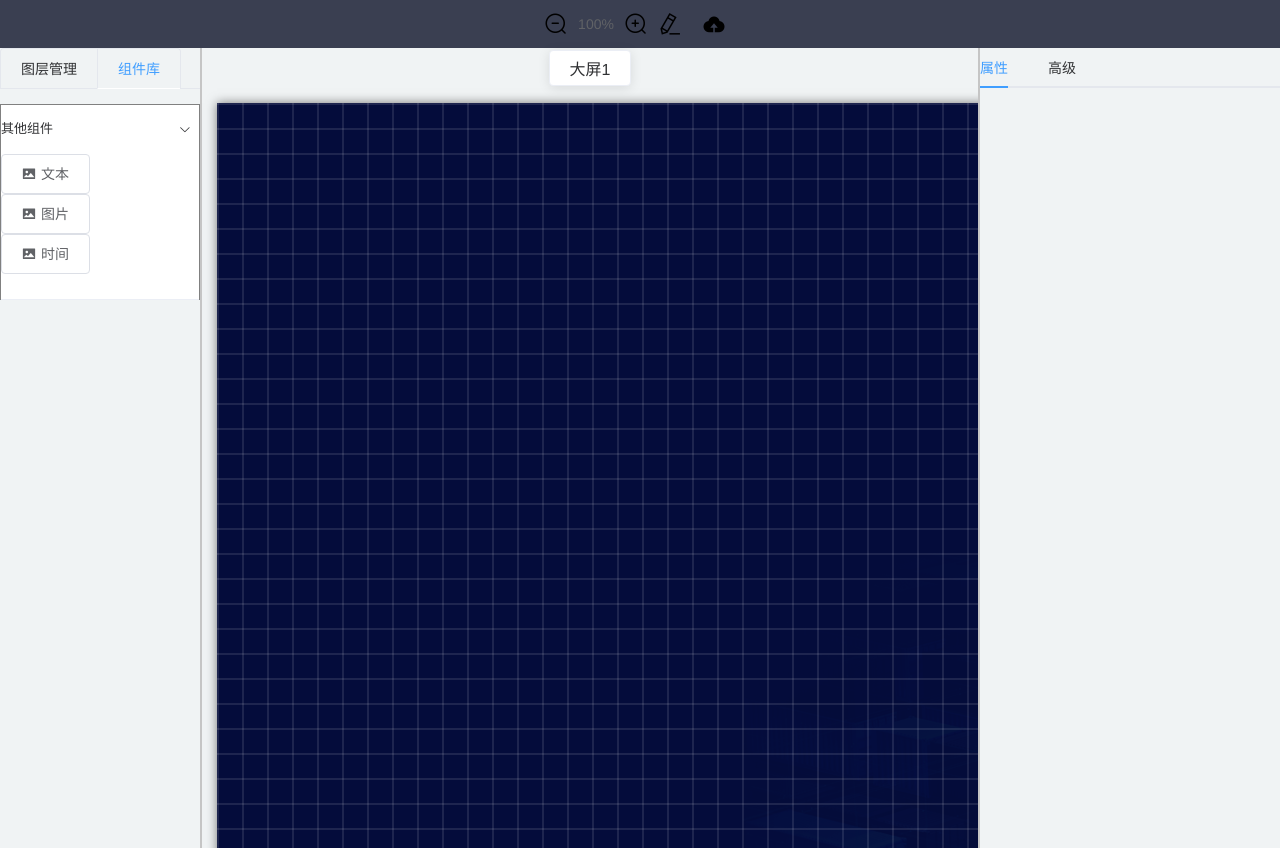
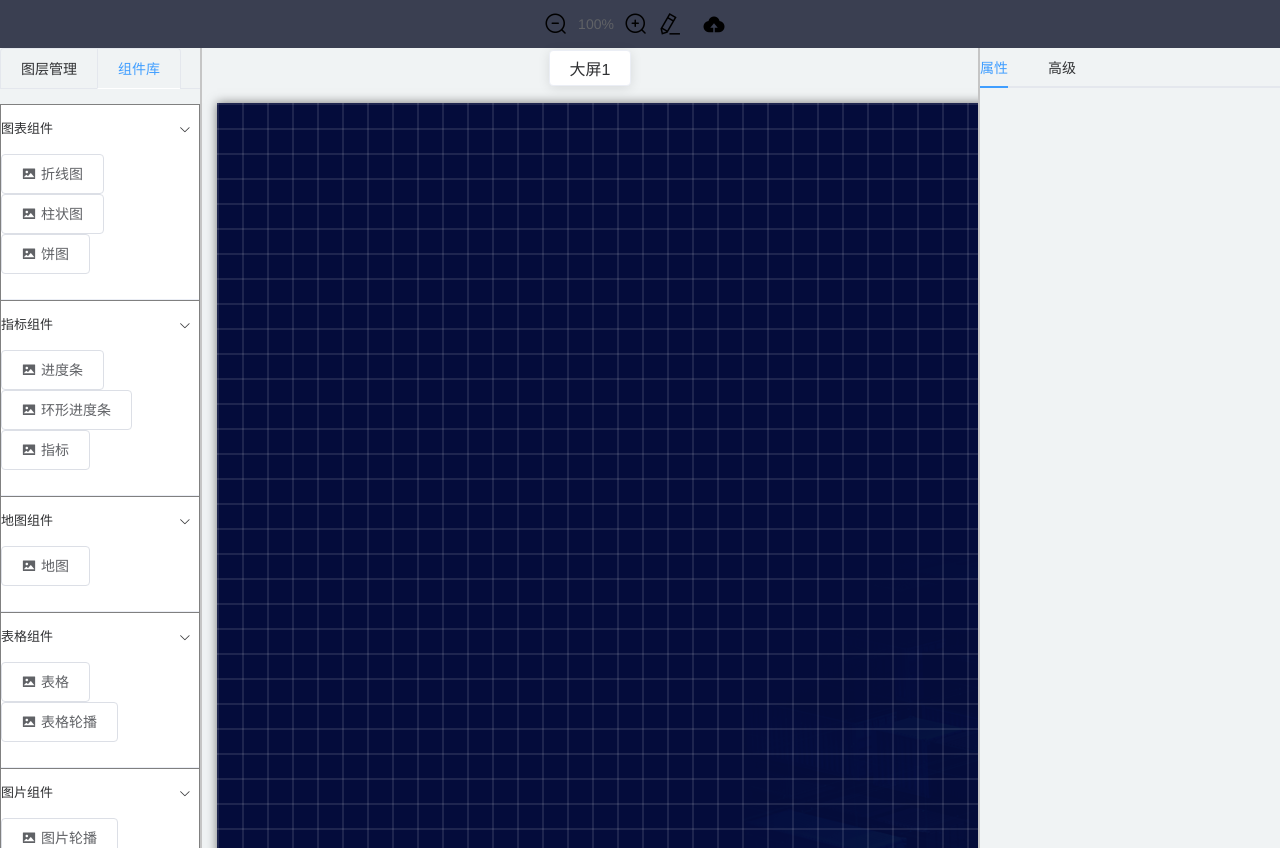
Before and after one commit to gezoo/sugar-chart-editor, a Vue app: page / in a window 1280 px wide. Built offline with nearby package versions, Linux system fonts and the light colour scheme.

Commit message:
抽取组件

```diff
--- /dev/null
+++ b/src/components/Drag.vue
@@ -0,0 +1,31 @@
+<template>
+    <div draggable="true" ref="chartText" :data-chart-type="chartType" @dragstart="ondragstart">
+        <el-button icon="el-icon-picture"><slot></slot></el-button>
+    </div>
+</template>
+
+<script>
+    import guid from "../utils/random_str.js";
+
+    export default {
+        props: {
+            chartType: {
+                type: String,
+                default: '',
+            },
+            label:{
+                type:String,
+                default:'',
+            }
+        },
+        methods: {
+            ondragstart(event) {
+                event.dataTransfer.effectAllowed = "copy";
+                event.dataTransfer.setData(
+                    "text/plan",
+                    `${event.target.dataset.chartType},${guid()}`
+                );
+            },
+        }
+    }
+</script>
--- a/src/views/Home.vue
+++ b/src/views/Home.vue
@@ -35,16 +35,59 @@
           </el-tab-pane>
           <el-tab-pane label="组件库" name="second" class="chart-samples-items">
             <el-collapse value="1" style="height:100%">
+              <el-collapse-item title="图表组件" name="1">
+                <DragControl chart-type="text">折线图</DragControl>
+                <DragControl chart-type="text">柱状图</DragControl>
+                <DragControl chart-type="text">饼图</DragControl>
+              </el-collapse-item>
+            </el-collapse>
+            <el-collapse value="1" style="height:100%">
+              <el-collapse-item title="指标组件" name="1">
+                <DragControl chart-type="text">进度条</DragControl>
+                <DragControl chart-type="text">环形进度条</DragControl>
+                <DragControl chart-type="text">指标</DragControl>
+              </el-collapse-item>
+            </el-collapse>
+            <el-collapse value="1" style="height:100%">
+              <el-collapse-item title="地图组件" name="1">
+                <DragControl chart-type="text">地图</DragControl>
+              </el-collapse-item>
+            </el-collapse>
+            <el-collapse value="1" style="height:100%">
+              <el-collapse-item title="表格组件" name="1">
+                <DragControl chart-type="text">表格</DragControl>
+                <DragControl chart-type="text">表格轮播</DragControl>
+              </el-collapse-item>
+            </el-collapse>
+            <el-collapse value="1" style="height:100%">
+              <el-collapse-item title="图片组件" name="1">
+                <DragControl chart-type="text">图片轮播</DragControl>
+                <DragControl chart-type="text">图片</DragControl>
+                <DragControl chart-type="text">iframe</DragControl>
+              </el-collapse-item>
+            </el-collapse>
+            <el-collapse value="1" style="height:100%">
+              <el-collapse-item title="文本组件" name="1">
+                <DragControl chart-type="text">文本</DragControl>
+                <DragControl chart-type="text">文本跑马灯</DragControl>
+                <DragControl chart-type="text">超链接</DragControl>
+                <DragControl chart-type="text">时间</DragControl>
+              </el-collapse-item>
+            </el-collapse>
+            <el-collapse value="1" style="height:100%">
+              <el-collapse-item title="素材组件" name="1">
+                <DragControl chart-type="text">边框</DragControl>
+                <DragControl chart-type="text">图片</DragControl>
+                <DragControl chart-type="text">图标</DragControl>
+                <DragControl chart-type="text">线</DragControl>
+                <DragControl chart-type="text">图形</DragControl>
+              </el-collapse-item>
+            </el-collapse>
+            <el-collapse value="1" style="height:100%">
               <el-collapse-item title="其他组件" name="1">
-                <div draggable="true" ref="chartText" data-chart-type="text" @dragstart="ondragstart">
-                  <el-button icon="el-icon-picture">文本</el-button>
-                </div>
-                <div draggable="true" ref="chartImage" data-chart-type="image" @dragstart="ondragstart">
-                  <el-button icon="el-icon-picture">图片</el-button>
-                </div>
-                <div draggable="true" data-chart-type="timer" ref="chartTimer" @dragstart="ondragstart">
-                  <el-button icon="el-icon-picture">时间</el-button>
-                </div>
+                <DragControl chart-type="text">文本</DragControl>
+                <DragControl chart-type="image">图片</DragControl>
+                <DragControl chart-type="timer">时间</DragControl>
               </el-collapse-item>
             </el-collapse>
           </el-tab-pane>
@@ -85,6 +128,7 @@
   import LayerPanel from "../components/LayerPanel.vue";
   import ControlPanel from "../components/control_panel/ControlPanel.vue";
   import DATAControlPanel from "../components/control_panel/DataControlPanel.vue"
+  import DragControl from "../components/Drag.vue"
   import guid from "../utils/random_str.js";
 
   export default {
@@ -92,7 +136,8 @@
       ChartEditor,
       LayerPanel,
       ControlPanel,
-      DATAControlPanel
+      DATAControlPanel,
+      DragControl
     },
     data() {
       return {
@@ -107,13 +152,6 @@
       }
     },
     methods: {
-      ondragstart(event) {
-        event.dataTransfer.effectAllowed = "copy";
-        event.dataTransfer.setData(
-          "text/plan",
-          `${event.target.dataset.chartType},${guid()}`
-        );
-      },
       onchange(value) {
         this.ChartEditorScale = parseInt(value);
         this.ChartEditorStyle = `scale(${this.ChartEditorScale / 100},${this.ChartEditorScale / 100})`;
@@ -134,20 +172,24 @@
         window.open(href, "_blank", "toolbar=yes");
       },
       onZoomIn() {
-        this.ChartEditorScale += 1;
-        this.ChartEditorStyle = `scale(${this.ChartEditorScale / 100},${this.ChartEditorScale / 100})`;
+        if (this.ChartEditorScale <= 1000) {
+          this.ChartEditorScale += 1;
+          this.ChartEditorStyle = `scale(${this.ChartEditorScale / 100},${this.ChartEditorScale / 100})`;
+        }
       },
       onZoomOut() {
-        this.ChartEditorScale -= 1;
-        this.ChartEditorStyle = `scale(${this.ChartEditorScale / 100},${this.ChartEditorScale / 100})`;
+        if (this.ChartEditorScale > 10) {
+          this.ChartEditorScale -= 1;
+          this.ChartEditorStyle = `scale(${this.ChartEditorScale / 100},${this.ChartEditorScale / 100})`;
+        }
       },
       onmousedown(event) {
         console.log(event);
 
         window.onmouseover = function (e) {
-          if(event.target.dataset.resizer == 'left'){
+          if (event.target.dataset.resizer == 'left') {
             this.$refs.left.style.width = e.clientX + 'px';
-          }else if(event.target.dataset.resizer == 'right'){
+          } else if (event.target.dataset.resizer == 'right') {
             //this.$refs.right.style.width =
           }
         }
```
